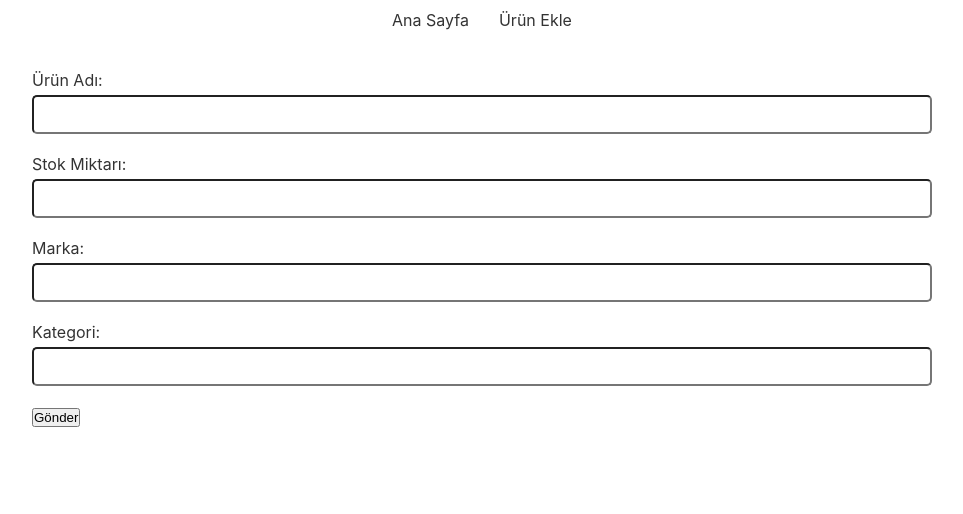
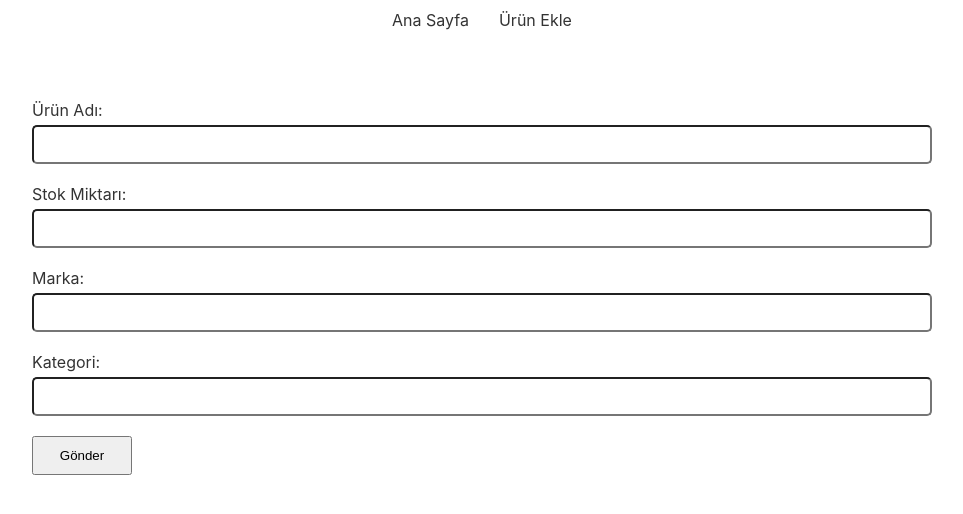
Before and after one commit to FKonyali/wms, a Vue app: page /add-product in a window 1280 px wide. Shown: the top 514 px of the page, without its empty margins (158-1121 px from the left). Built offline with nearby package versions, Linux system fonts and the light colour scheme.

Commit message:
Button component added

```diff
--- /dev/null
+++ b/src/components/Button.vue
@@ -0,0 +1,23 @@
+<template>
+    <button class="button" v-if="buttonText">
+        {{ buttonText }}
+    </button>
+</template>
+
+<script>
+export default {
+    name: 'Button',
+    props: {
+        buttonText: {
+            props: String
+        }
+    }
+}
+</script>
+
+<style lang="sass" scoped>
+    .button
+        padding: 10px 15px
+        min-width: 100px
+        cursor: pointer
+</style>
--- a/src/views/AddProduct.vue
+++ b/src/views/AddProduct.vue
@@ -22,26 +22,33 @@
                 inputType="text"
                 inputLabel="Kategori:"
             />
-            <div class="form-group">
-                <button class="add-product__btn">
-                    Gönder
-                </button>
-            </div>
+            <Button
+                buttonText="Gönder"
+                @click.native="buttonClicked"
+            />
         </div>
     </div>
 </template>
 
 <script>
 import Input from '@/components/Input.vue'
+import Button from '@/components/Button.vue'
 
 export default {
     name: 'AddProduct',
     components: {
-        Input
+        Input,
+        Button
+    },
+    methods: {
+        buttonClicked () {
+            console.log('...')
+        }
     }
 }
 </script>
 
 <style lang="sass" scoped>
-
+    .add-product
+        margin: 30px 0 0
 </style>
```
